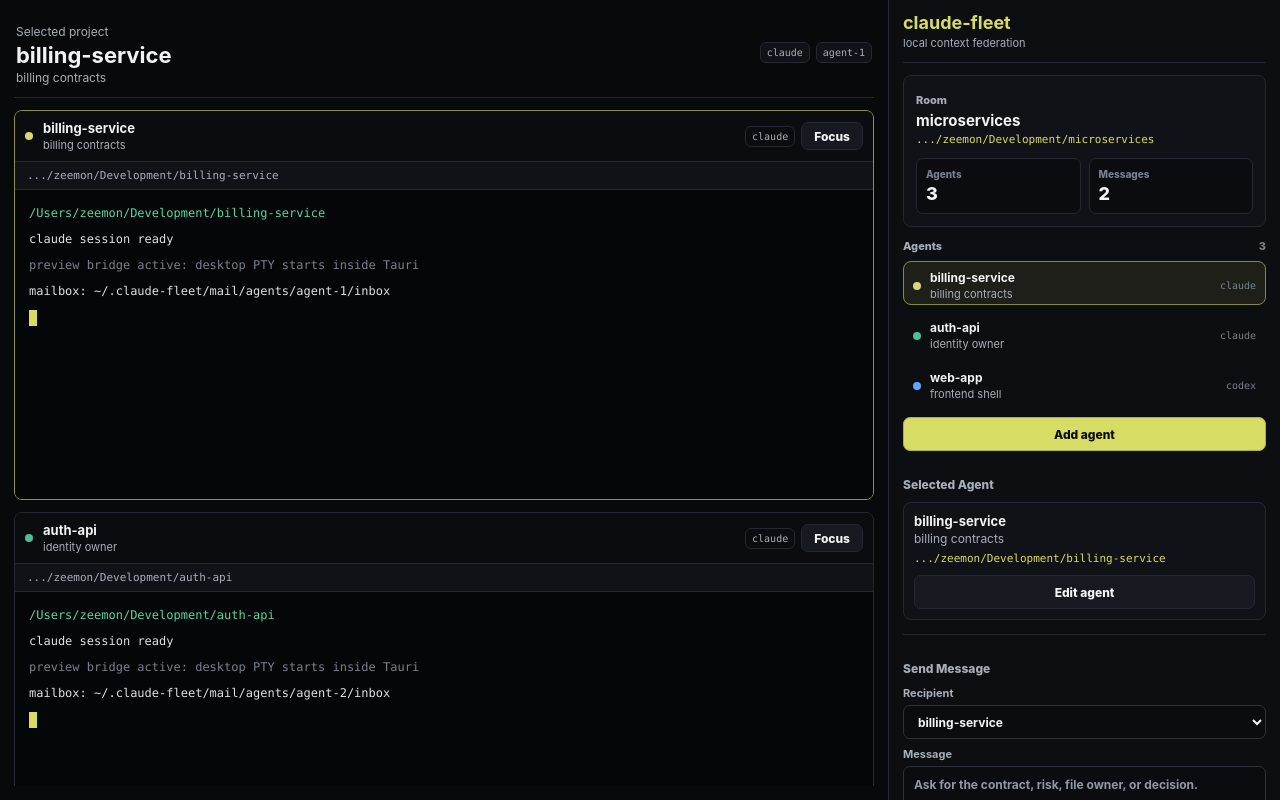
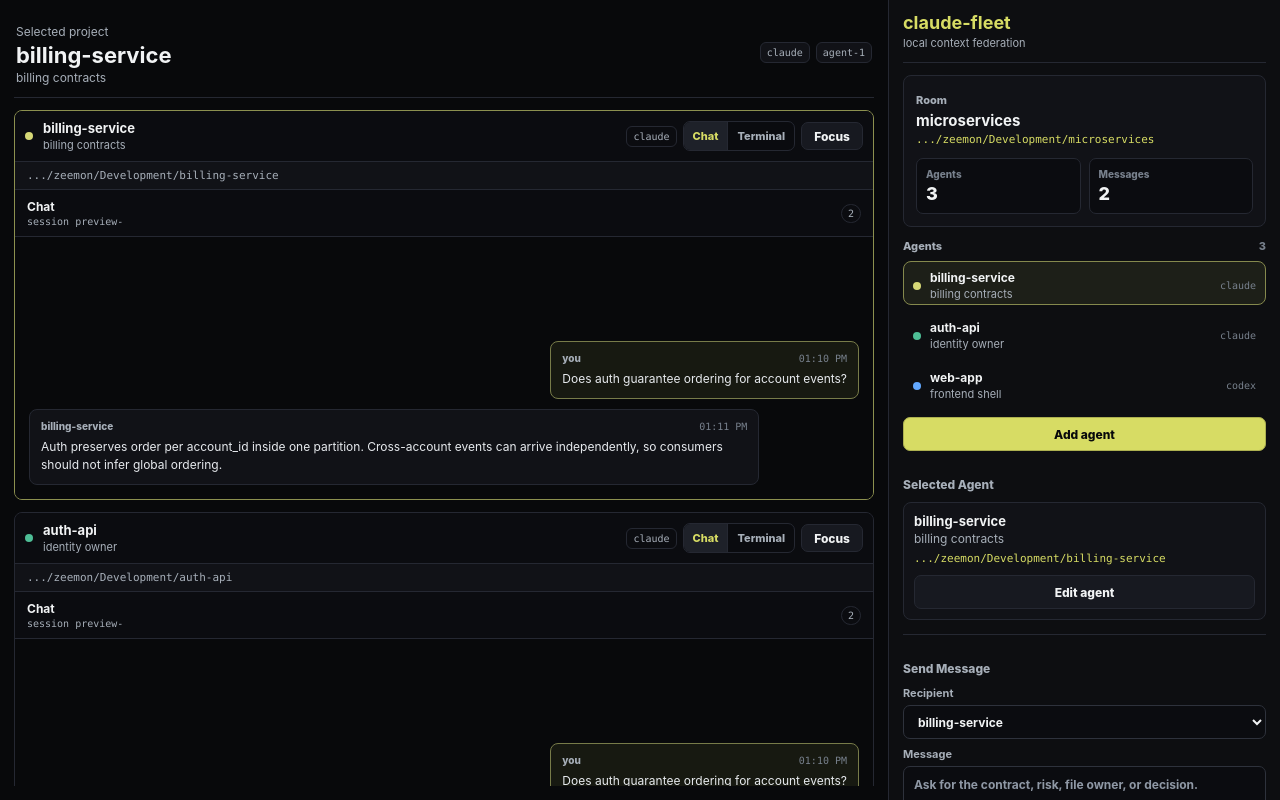
Before and after one commit to simonyos/claude-fleet, a React (Vite) app: page / in a window 1280 px wide. Built offline with nearby package versions, Linux system fonts and the light colour scheme.

Commit message:
Add Claude transcript chat mode

```diff
--- a/src/App.css
+++ b/src/App.css
@@ -573,6 +573,40 @@ textarea {
   min-height: 28px;
 }
 
+.pane-mode-toggle {
+  display: flex;
+  overflow: hidden;
+  border: 1px solid var(--line);
+  border-radius: 7px;
+  background: #0a0b0f;
+}
+
+.pane-mode-toggle button {
+  min-height: 28px;
+  padding: 0 9px;
+  border: 0;
+  border-radius: 0;
+  background: transparent;
+  color: var(--muted);
+  font-size: 11px;
+  font-weight: 760;
+  cursor: pointer;
+}
+
+.pane-mode-toggle button + button {
+  border-left: 1px solid var(--line);
+}
+
+.pane-mode-toggle button:hover {
+  color: var(--ink);
+  background: var(--surface-2);
+}
+
+.pane-mode-toggle button.is-active {
+  background: var(--surface-3);
+  color: var(--accent);
+}
+
 .agent-project-path {
   overflow: hidden;
   padding: 7px 12px;
@@ -583,9 +617,24 @@ textarea {
   white-space: nowrap;
 }
 
-.agent-terminal-slot {
+.agent-live-slot {
+  position: relative;
   min-width: 0;
   min-height: 0;
+}
+
+.pane-layer {
+  position: absolute;
+  inset: 0;
+  min-width: 0;
+  min-height: 0;
+  opacity: 0;
+  pointer-events: none;
+}
+
+.pane-layer.is-active {
+  opacity: 1;
+  pointer-events: auto;
 }
 
 .term-wrap {
@@ -685,6 +734,131 @@ textarea {
 .exit-actions {
   display: flex;
   gap: 8px;
+}
+
+.agent-chat {
+  display: grid;
+  grid-template-rows: auto minmax(0, 1fr);
+  width: 100%;
+  height: 100%;
+  min-width: 0;
+  min-height: 0;
+  background: #08090b;
+}
+
+.agent-chat-header {
+  display: flex;
+  align-items: center;
+  justify-content: space-between;
+  gap: 12px;
+  padding: 9px 12px;
+  border-bottom: 1px solid var(--line);
+  background: #0b0c10;
+}
+
+.agent-chat-header div {
+  display: grid;
+  gap: 2px;
+  min-width: 0;
+}
+
+.agent-chat-header strong {
+  font-size: 12px;
+}
+
+.agent-chat-header span,
+.agent-chat-header code {
+  overflow: hidden;
+  color: var(--muted);
+  font: 10px var(--font-mono);
+  text-overflow: ellipsis;
+  white-space: nowrap;
+}
+
+.agent-chat-header code {
+  flex: 0 0 auto;
+  padding: 3px 6px;
+  border: 1px solid var(--line);
+  border-radius: 999px;
+}
+
+.chat-scroll {
+  display: grid;
+  align-content: end;
+  gap: 10px;
+  min-width: 0;
+  min-height: 0;
+  padding: 14px;
+  overflow: auto;
+}
+
+.chat-message {
+  display: grid;
+  gap: 6px;
+  max-width: min(760px, 88%);
+  padding: 10px 11px;
+  border: 1px solid var(--line);
+  border-radius: 8px;
+  background: var(--surface);
+}
+
+.chat-message.is-user {
+  justify-self: end;
+  border-color: color-mix(in srgb, var(--accent), var(--line) 54%);
+  background: #171911;
+}
+
+.chat-message.is-assistant {
+  justify-self: start;
+}
+
+.chat-message-meta {
+  display: flex;
+  align-items: center;
+  justify-content: space-between;
+  gap: 10px;
+  color: var(--muted);
+  font-size: 10px;
+  font-weight: 760;
+}
+
+.chat-message-meta time {
+  color: var(--subtle);
+  font: 10px var(--font-mono);
+}
+
+.chat-message p {
+  margin: 0;
+  color: #e7eaee;
+  font-size: 12px;
+  line-height: 1.5;
+  white-space: pre-wrap;
+  word-break: break-word;
+}
+
+.chat-empty-state {
+  align-self: center;
+  justify-self: center;
+  display: grid;
+  gap: 6px;
+  max-width: 380px;
+  padding: 18px;
+  color: var(--muted);
+  text-align: center;
+}
+
+.chat-empty-state strong {
+  color: var(--ink);
+  font-size: 13px;
+}
+
+.chat-empty-state span {
+  font-size: 12px;
+  line-height: 1.45;
+}
+
+.chat-empty-state.is-error strong {
+  color: var(--danger);
 }
 
 .panel-section {
--- a/src/App.tsx
+++ b/src/App.tsx
@@ -1,5 +1,6 @@
 import React, { useEffect, useMemo, useRef, useState } from "react";
 import { invoke } from "@tauri-apps/api/core";
+import { listen, UnlistenFn } from "@tauri-apps/api/event";
 import { TerminalPane } from "./components/TerminalPane";
 import { AgentRuntime, runtimeAdapters } from "./runtimeAdapters";
 import "./App.css";
@@ -42,6 +43,30 @@ type MessageRecord = {
   to: string;
   body: string;
   createdAt: string;
+};
+
+type ClaudeTranscriptMessage = {
+  id: string;
+  role: string;
+  body: string;
+  createdAt: string | null;
+};
+
+type ClaudeTranscript = {
+  sessionId: string | null;
+  sessionPath: string | null;
+  updatedAt: string | null;
+  messages: ClaudeTranscriptMessage[];
+};
+
+type ClaudeTranscriptEvent = {
+  agentId: string;
+  transcript: ClaudeTranscript;
+};
+
+type ClaudeTranscriptErrorEvent = {
+  agentId: string;
+  error: string;
 };
 
 type LegacyTaskRecord = {
@@ -219,7 +244,29 @@ async function appInvoke<T>(cmd: string, args?: Record<string, unknown>): Promis
         body: String(args?.body ?? ""),
         createdAt: new Date().toISOString(),
       } as T;
+    case "read_claude_transcript":
+      return {
+        sessionId: "preview-session",
+        sessionPath: "~/.claude/projects/preview/preview-session.jsonl",
+        updatedAt: new Date().toISOString(),
+        messages: [
+          {
+            id: "preview-user",
+            role: "user",
+            body: "Does auth guarantee ordering for account events?",
+            createdAt: new Date(Date.now() - 1000 * 60 * 3).toISOString(),
+          },
+          {
+            id: "preview-assistant",
+            role: "assistant",
+            body: "Auth preserves order per account_id inside one partition. Cross-account events can arrive independently, so consumers should not infer global ordering.",
+            createdAt: new Date(Date.now() - 1000 * 60 * 2).toISOString(),
+          },
+        ],
+      } as T;
     case "write_pty":
+    case "watch_claude_transcript":
+    case "stop_claude_transcript_watch":
     case "plugin:dialog|open":
       return null as T;
     default:
@@ -823,6 +870,7 @@ function ProjectAgentPane({
 }) {
   const paneRef = useRef<HTMLElement | null>(null);
   const [terminalReady, setTerminalReady] = useState(selected || focused);
+  const [paneView, setPaneView] = useState<"chat" | "terminal">("chat");
   const adapter = runtimeAdapters[agent.runtime];
   const context = {
     ...runtimeContext,
@@ -868,13 +916,30 @@ function ProjectAgentPane({
         </button>
         <div className="agent-pane-actions">
           <code>{agent.runtime}</code>
+          <div className="pane-mode-toggle" aria-label={`${agent.label} view`}>
+            <button
+              className={paneView === "chat" ? "is-active" : ""}
+              onClick={() => setPaneView("chat")}
+              type="button"
+            >
+              Chat
+            </button>
+            <button
+              className={paneView === "terminal" ? "is-active" : ""}
+              onClick={() => setPaneView("terminal")}
+              type="button"
+            >
+              Terminal
+            </button>
+          </div>
           <button className="btn" onClick={() => onFocus(agent.id)}>
             {focused ? "Exit focus" : "Focus"}
           </button>
         </div>
       </div>
       <div className="agent-project-path" title={agent.cwd ?? undefined}>{shortPath(agent.cwd)}</div>
-      <div className="agent-terminal-slot">
+      <div className="agent-live-slot">
+        <div className={`pane-layer ${paneView === "terminal" ? "is-active" : ""}`} aria-hidden={paneView !== "terminal"}>
           {terminalReady ? (
             <TerminalPane
               id={agent.id}
@@ -891,7 +956,139 @@ function ProjectAgentPane({
             </div>
           )}
         </div>
+        <div className={`pane-layer ${paneView === "chat" ? "is-active" : ""}`} aria-hidden={paneView !== "chat"}>
+          <AgentTranscriptChat agent={agent} active={paneView === "chat"} />
+        </div>
+      </div>
     </article>
+  );
+}
+
+function AgentTranscriptChat({ agent, active }: { agent: AgentRecord; active: boolean }) {
+  const [transcript, setTranscript] = useState<ClaudeTranscript | null>(null);
+  const [error, setError] = useState<string | null>(null);
+  const scrollerRef = useRef<HTMLDivElement | null>(null);
+  const isClaude = agent.runtime === "claude";
+
+  useEffect(() => {
+    if (!active || !agent.cwd || !isClaude) return;
+    let cancelled = false;
+    let unlistenTranscript: UnlistenFn | undefined;
+    let unlistenError: UnlistenFn | undefined;
+
+    appInvoke<ClaudeTranscript>("read_claude_transcript", { cwd: agent.cwd, limit: 80 })
+      .then((nextTranscript) => {
+        if (cancelled) return;
+        setTranscript(nextTranscript);
+        setError(null);
+      })
+      .catch((loadError) => {
+        if (cancelled) return;
+        setError(String(loadError));
+      });
+
+    if (hasTauriBridge()) {
+      listen<ClaudeTranscriptEvent>(`claude:transcript:${agent.id}`, (event) => {
+        if (cancelled) return;
+        setTranscript(event.payload.transcript);
+        setError(null);
+      }).then((unlisten) => {
+        if (cancelled) {
+          unlisten();
+          return;
+        }
+        unlistenTranscript = unlisten;
+      });
+
+      listen<ClaudeTranscriptErrorEvent>(`claude:transcript-error:${agent.id}`, (event) => {
+        if (cancelled) return;
+        setError(event.payload.error);
+      }).then((unlisten) => {
+        if (cancelled) {
+          unlisten();
+          return;
+        }
+        unlistenError = unlisten;
+      });
+
+      appInvoke("watch_claude_transcript", { agentId: agent.id, cwd: agent.cwd, limit: 80 }).catch((watchError) => {
+        if (!cancelled) setError(String(watchError));
+      });
+    }
+
+    return () => {
+      cancelled = true;
+      unlistenTranscript?.();
+      unlistenError?.();
+      if (hasTauriBridge()) {
+        appInvoke("stop_claude_transcript_watch", { agentId: agent.id }).catch(() => {});
+      }
+    };
+  }, [active, agent.cwd, agent.id, isClaude]);
+
+  useEffect(() => {
+    if (!active) return;
+    const scroller = scrollerRef.current;
+    if (!scroller) return;
+    scroller.scrollTop = scroller.scrollHeight;
+  }, [active, transcript?.messages.length]);
+
+  if (!agent.cwd) {
+    return (
+      <div className="chat-empty-state">
+        <strong>No project path</strong>
+        <span>Add a project path to read this agent's Claude session as chat.</span>
+      </div>
+    );
+  }
+
+  if (!isClaude) {
+    return (
+      <div className="chat-empty-state">
+        <strong>Chat transcript unavailable</strong>
+        <span>Codex panes still run in terminal mode. Claude JSONL chat is available for Claude agents.</span>
+      </div>
+    );
+  }
+
+  const messages = transcript?.messages ?? [];
+
+  return (
+    <section className="agent-chat" aria-label={`${agent.label} Claude transcript`}>
+      <header className="agent-chat-header">
+        <div>
+          <strong>Chat</strong>
+          <span title={transcript?.sessionPath ?? undefined}>
+            {transcript?.sessionId ? `session ${transcript.sessionId.slice(0, 8)}` : "waiting for Claude session"}
+          </span>
+        </div>
+        <code>{messages.length}</code>
+      </header>
+
+      <div ref={scrollerRef} className="chat-scroll">
+        {messages.map((message) => (
+          <article className={`chat-message is-${message.role}`} key={message.id}>
+            <div className="chat-message-meta">
+              <span>{message.role === "assistant" ? agent.label : "you"}</span>
+              {message.createdAt ? <time>{formatTime(message.createdAt)}</time> : null}
+            </div>
+            <p>{message.body}</p>
+          </article>
+        ))}
+        {messages.length === 0 && !error ? (
+          <div className="chat-empty-state">
+            <strong>No transcript yet</strong>
+            <span>Claude will appear here after this project has an active session in ~/.claude/projects.</span>
+          </div>
+        ) : null}
+        {error ? (
+          <div className="chat-empty-state is-error">
+            <strong>Could not read transcript</strong>
+            <span>{error}</span>
+          </div>
+        ) : null}
+      </div>
+    </section>
   );
 }
 
```
Also changed, not shown: 2 other files (tests, documents, lock files or other folders). Lines whose indentation alone changed are shown as unchanged.
